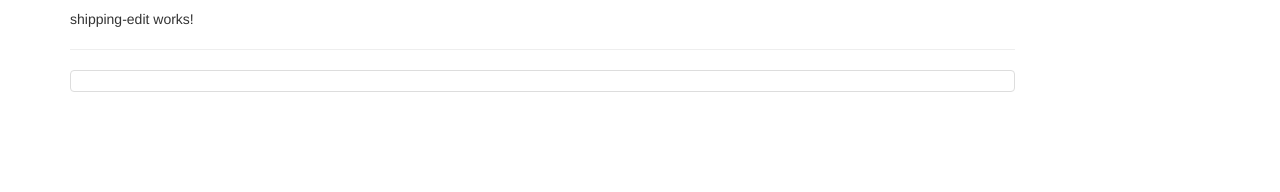
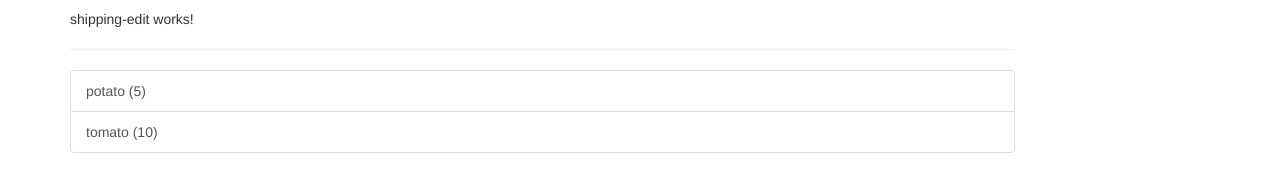
Before and after one commit to JuliaChenJing/Angular_Demos, an Angular app in the folder Angular5/shopping-app/: page / in a window 1280 px wide. Shown: the part 340-532 px from the top of the page. Built offline with nearby package versions, Linux system fonts and the light colour scheme.

Commit message:
52 creating and outputting the shopping list

```diff
--- a/Angular5/shopping-app/src/app/shopping-list/shopping-list.component.html
+++ b/Angular5/shopping-app/src/app/shopping-list/shopping-list.component.html
@@ -3,7 +3,8 @@
     <app-shipping-edit></app-shipping-edit>
     <hr>
     <ul class="list-group">
-      <a class="list-group-item" style="cursor:pointer">
+      <a class="list-group-item" style="cursor:pointer" *ngFor="let ingredient of ingredients">
+        {{ingredient.name}} ({{ingredient.amount}})
       </a>
     </ul>
   </div>
--- a/Angular5/shopping-app/src/app/shopping-list/shopping-list.component.ts
+++ b/Angular5/shopping-app/src/app/shopping-list/shopping-list.component.ts
@@ -1,4 +1,5 @@
 import { Component, OnInit } from '@angular/core';
+import { Ingredient } from '../shared/ingredient.model';
 
 @Component({
   selector: 'app-shopping-list',
@@ -7,7 +8,10 @@ import { Component, OnInit } from '@angular/core';
 })
 export class ShoppingListComponent implements OnInit {
 
-  ingredients = [];
+  ingredients:Ingredient[] = [
+    new Ingredient("potato",5),
+    new Ingredient("tomato",10)
+  ];
 
   constructor() { }
 
```
